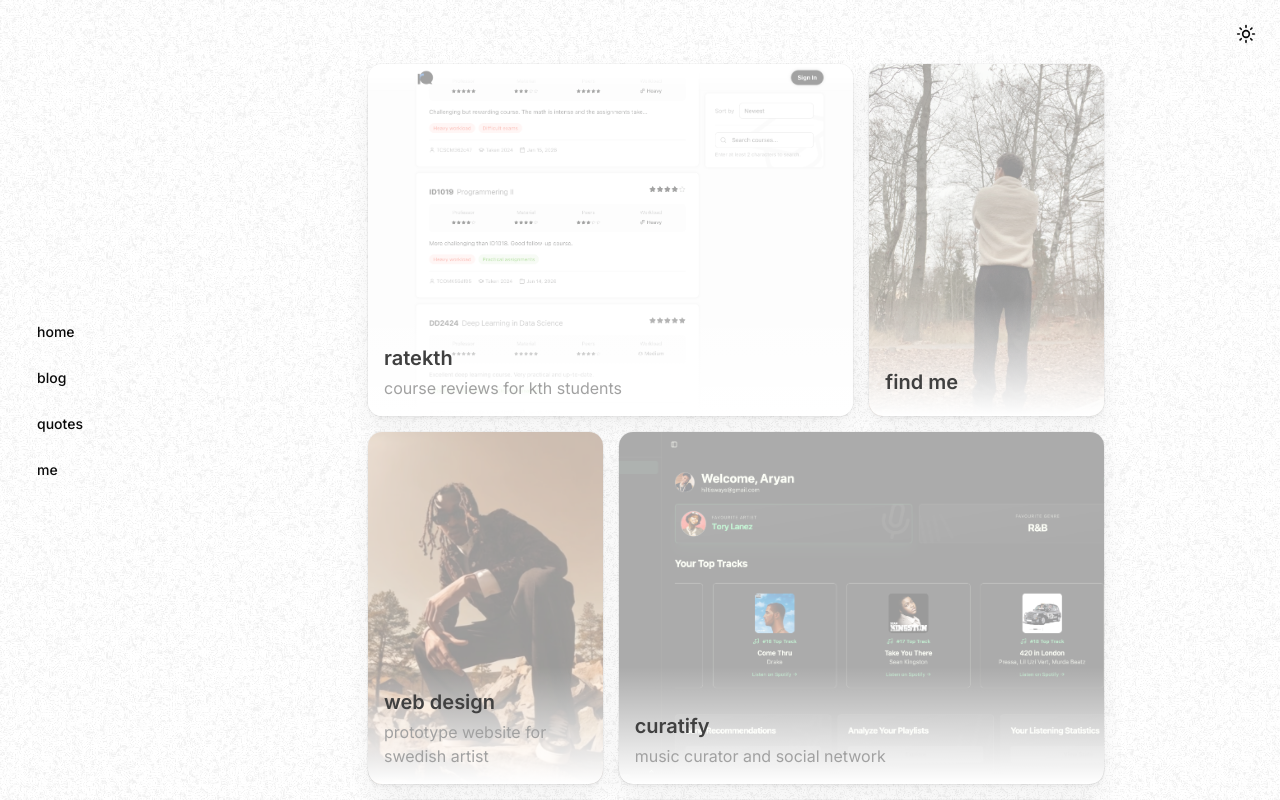
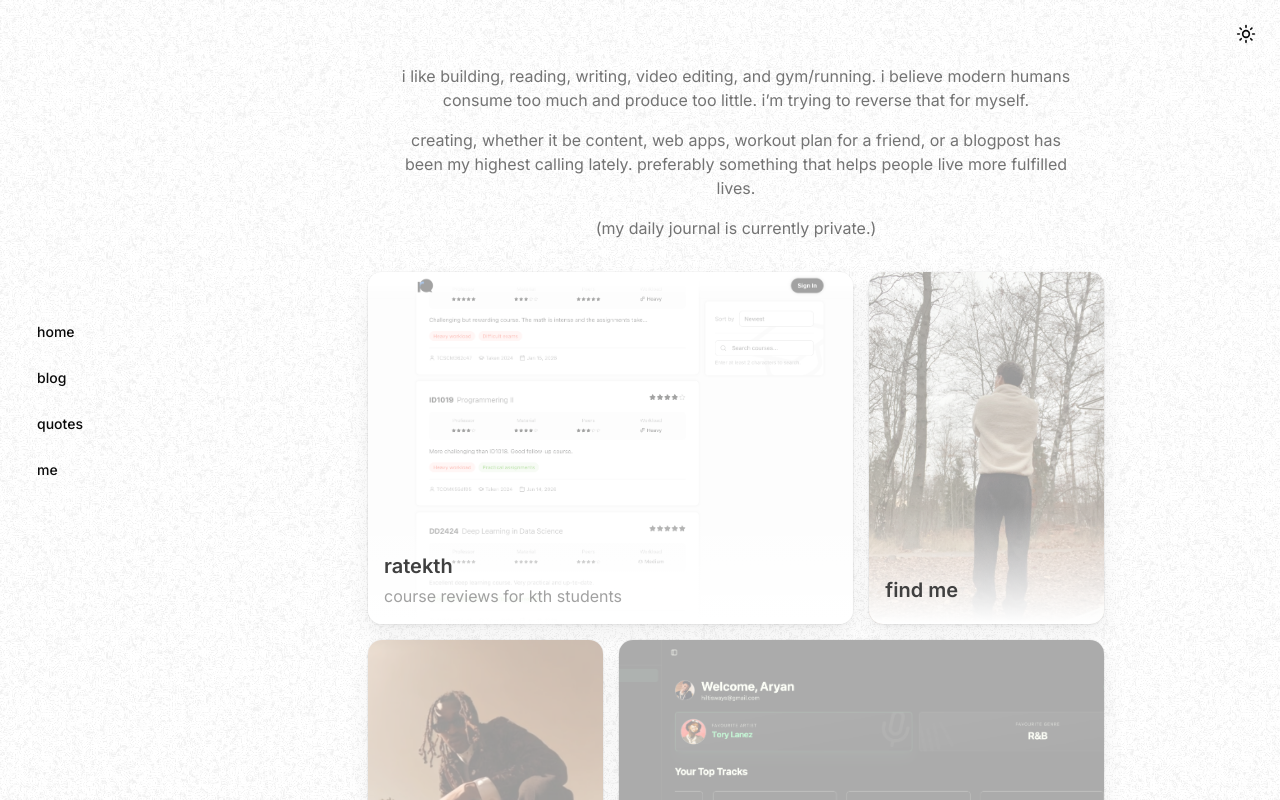
Before and after one commit to hi-aryan/blog, a Next.js app: page /me in a window 1280 px wide. Shown: the top 800 px of the page. Built offline with nearby package versions, Linux system fonts and the light colour scheme.

Commit message:
about me kinda

```diff
--- a/app/me/page.tsx
+++ b/app/me/page.tsx
@@ -2,7 +2,18 @@ import { MeGrid } from "@/components/me/me-page-grid";
 
 export default function MePage() {
     return (
-        <div className="flex min-h-[80vh] items-center justify-center p-4">
+        <div className="flex min-h-[80vh] flex-col items-center justify-center p-4 gap-8">
+            <div className="max-w-2xl text-center text-muted-foreground space-y-4">
+                <p>
+                    i like building, reading, writing, video editing, and gym/running. i believe modern humans consume too much and produce too little. i’m trying to reverse that for myself.
+                </p>
+                <p>
+                    creating, whether it be content, web apps, workout plan for a friend, or a blogpost has been my highest calling lately. preferably something that helps people live more fulfilled lives.
+                </p>
+                <p>
+                    (my daily journal is currently private.)
+                </p>
+            </div>
             <MeGrid />
         </div>
     );
```
